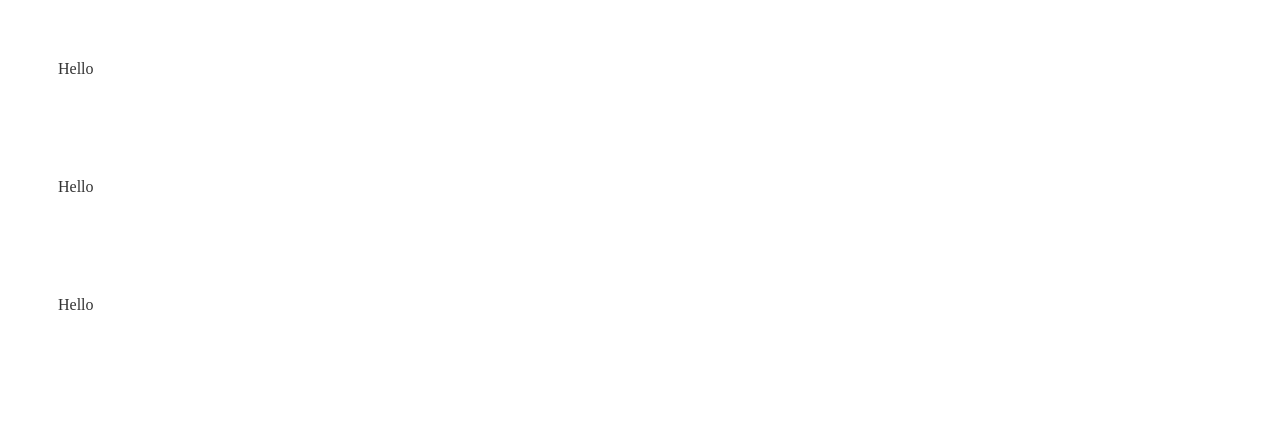
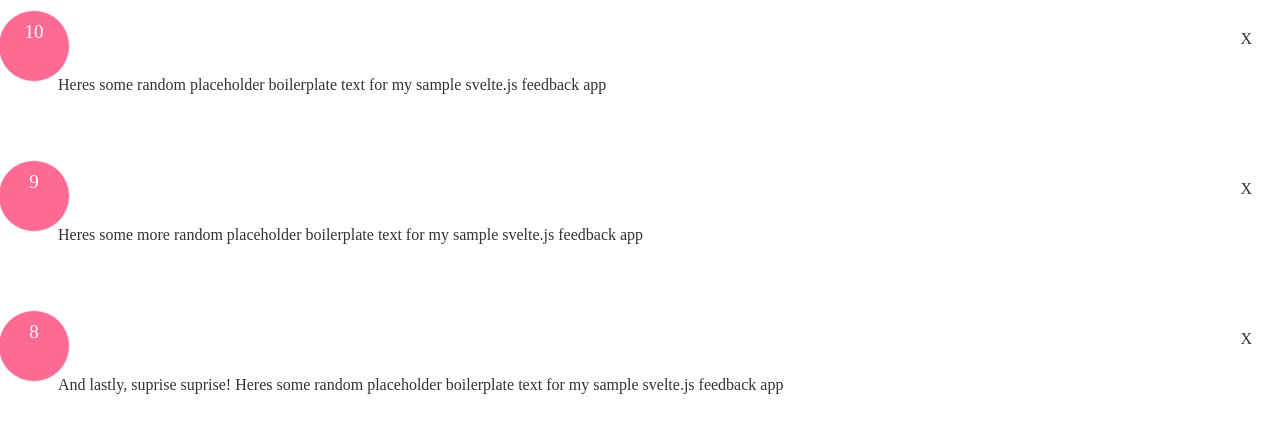
Before and after one commit to KausaChangs/svelte-feedback-app, a Svelte app: page / in a window 1280 px wide. Shown: the top 432 px of the page. Built offline with nearby package versions, Linux system fonts and the light colour scheme.

Commit message:
made changes to the css of the feedback item

```diff
--- a/src/components/FeedbackItem.svelte
+++ b/src/components/FeedbackItem.svelte
@@ -3,5 +3,36 @@
     export let item
 </script>
 <Card>
-    Hello
+    <div class = "num-display">
+        {item.rating}
+    </div>
+    <div class="close">X</div>
+    <p class="text-display">
+        {item.text}
+    </p>
 </Card>
+<style>
+    .num-display {
+    position: absolute;
+    top: -10px;
+    left: -10px;
+    width: 50px;
+    height: 50px;
+    background: #ff6a95;
+    color: #fff;
+    border: 1px #eee solid;
+    border-radius: 50%;
+    padding: 10px;
+    text-align: center;
+    font-size: 19px;
+  }
+
+  .close {
+    position: absolute;
+    top: 10px;
+    right: 20px;
+    cursor: pointer;
+    background: none;
+    border: none;
+  }
+</style>
```
